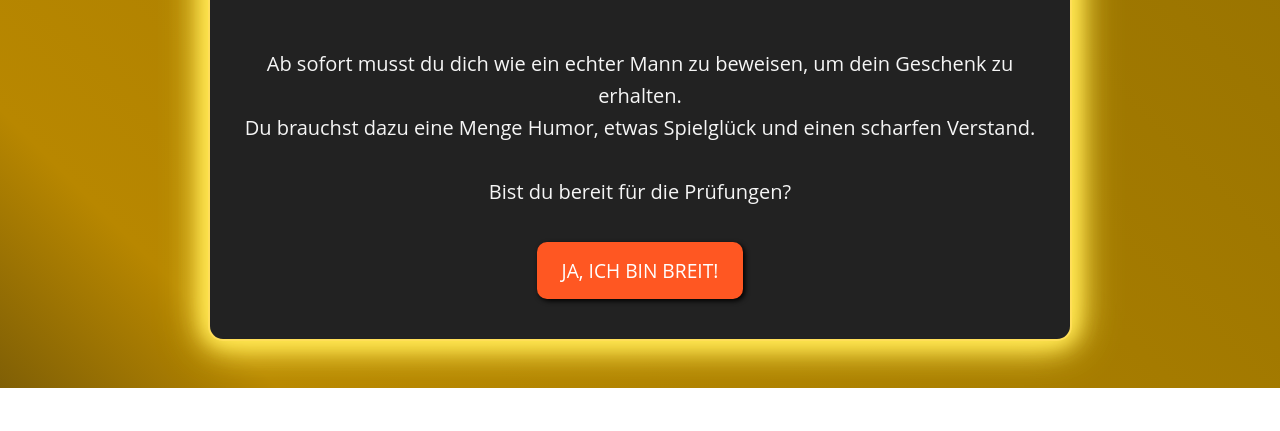
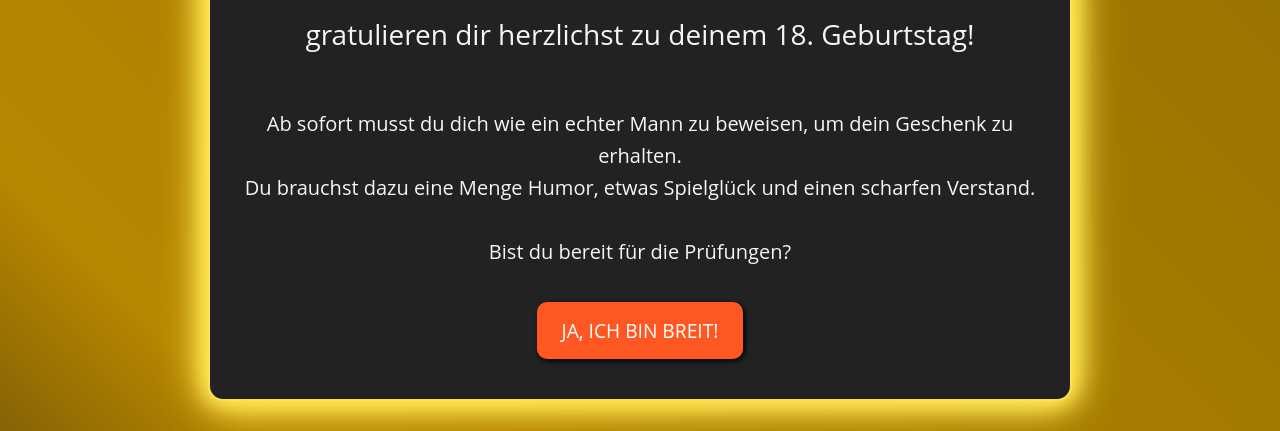
Before and after one commit to gawelskitools/philip, a plain HTML site: page index.html in a window 1280 px wide. Shown: the part 412-843 px from the top of the page. Before the commit the page ends 800 px from the top, so only its background shows below. Drawn offline with Linux system fonts and the light colour scheme.

Commit message:
Update style.css

```diff
--- a/style.css
+++ b/style.css
@@ -1,6 +1,5 @@
 body {
   margin: 0;
-  margin-top: 20px;
   font-family: 'Open Sans', sans-serif;
   background-color: #111;
   color: #f5f5f5;
@@ -125,7 +124,7 @@ img {
 }
 
 body {
-  margin: 0;
+  margin-top: 60px;
   font-family: 'Open Sans', sans-serif;
   background: linear-gradient(45deg, #111 20%, #b88700 30%, #957100 50%, #111 80%);
   background-size: 400% 400%;
```
